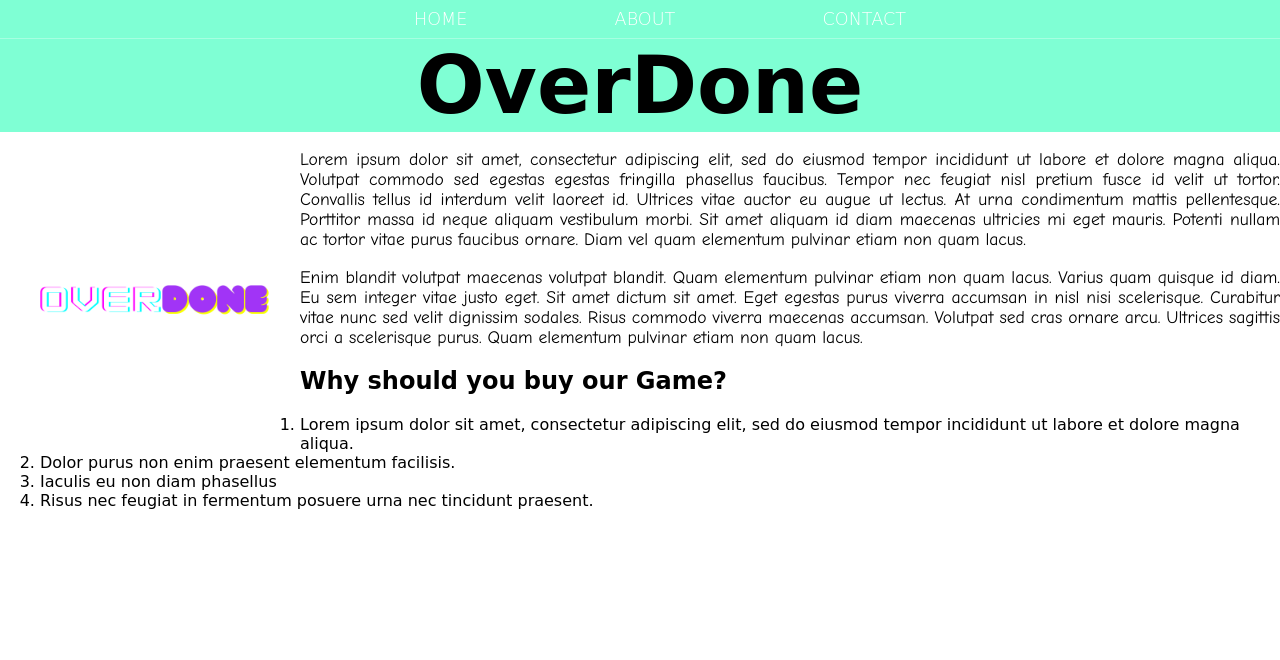
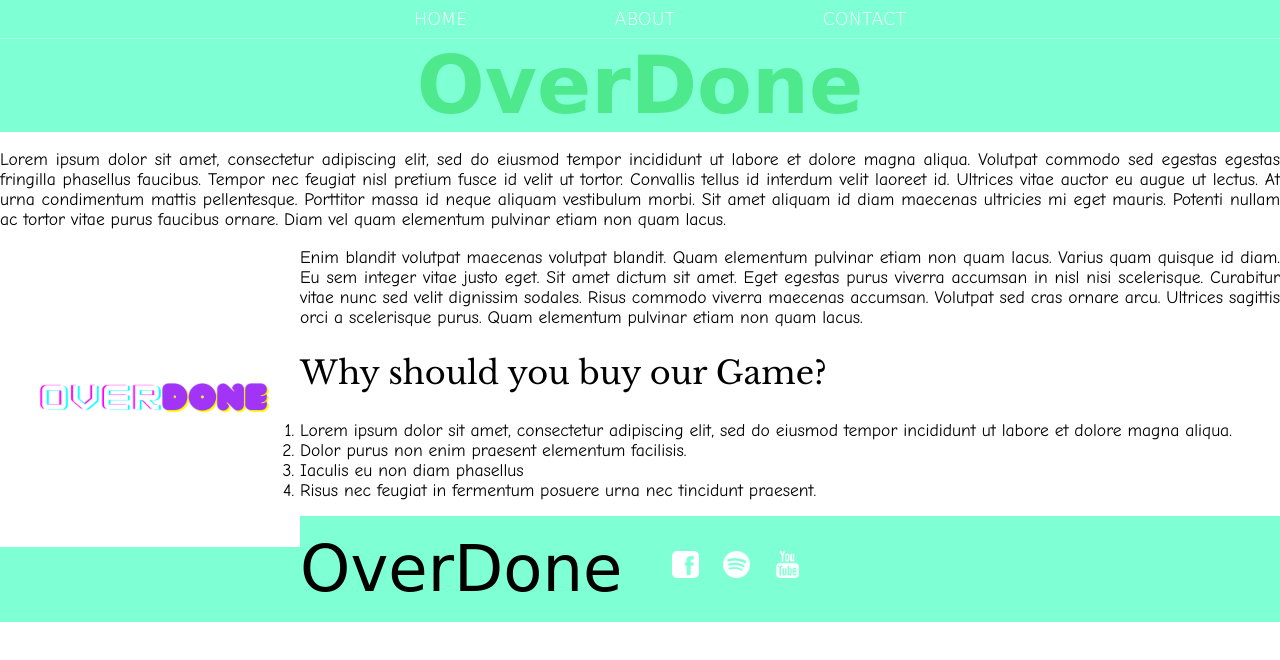
Before and after one commit to diremu/Random-Website-Design, a plain HTML site: page Working/index.html in a window 1280 px wide. Drawn offline with nearby package versions, Linux system fonts and the light colour scheme; a web font is replaced by a local one.

Commit message:
Further Changes and v0.2.1 of the home page

```diff
--- a/Working/index.html
+++ b/Working/index.html
@@ -19,11 +19,11 @@
     </header>
     <main>
         <section class="introduction">
+            <p class="introduction-text">           Lorem ipsum dolor sit amet, consectetur adipiscing elit, sed do eiusmod tempor incididunt ut labore et dolore magna aliqua. Volutpat commodo sed egestas egestas fringilla phasellus faucibus. Tempor nec feugiat nisl pretium fusce id velit ut tortor. Convallis tellus id interdum velit laoreet id. Ultrices vitae auctor eu augue ut lectus. At urna condimentum mattis pellentesque. Porttitor massa id neque aliquam vestibulum morbi. Sit amet aliquam id diam maecenas ultricies mi eget mauris. Potenti nullam ac tortor vitae purus faucibus ornare. Diam vel quam elementum pulvinar etiam non quam lacus.</p>
             <img src="Images/Over.png" alt="OverDone Logo" class="brand-logo">
-            <p class="introduction-text">           Lorem ipsum dolor sit amet, consectetur adipiscing elit, sed do eiusmod tempor incididunt ut labore et dolore magna aliqua. Volutpat commodo sed egestas egestas fringilla phasellus faucibus. Tempor nec feugiat nisl pretium fusce id velit ut tortor. Convallis tellus id interdum velit laoreet id. Ultrices vitae auctor eu augue ut lectus. At urna condimentum mattis pellentesque. Porttitor massa id neque aliquam vestibulum morbi. Sit amet aliquam id diam maecenas ultricies mi eget mauris. Potenti nullam ac tortor vitae purus faucibus ornare. Diam vel quam elementum pulvinar etiam non quam lacus.</p>
             <p class="introduction-text">Enim blandit volutpat maecenas volutpat blandit. Quam elementum pulvinar etiam non quam lacus. Varius quam quisque id diam. Eu sem integer vitae justo eget. Sit amet dictum sit amet. Eget egestas purus viverra accumsan in nisl nisi scelerisque. Curabitur vitae nunc sed velit dignissim sodales. Risus commodo viverra maecenas accumsan. Volutpat sed cras ornare arcu. Ultrices sagittis orci a scelerisque purus. Quam elementum pulvinar etiam non quam lacus.</p>
         </section>
-        <section class="body">
+        <section class="market">
             <h2 class="marketing">Why should you buy our Game?</h2>
             <ol>
                 <li>Lorem ipsum dolor sit amet, consectetur adipiscing elit, sed do eiusmod tempor incididunt ut labore et dolore magna aliqua.</li>
@@ -32,6 +32,18 @@
                 <li>Risus nec feugiat in fermentum posuere urna nec tincidunt praesent.</li>
             </ol>
         </section>
+        <footer class="main-footer">
+           <div class="container main-footer-container">
+                <p class="product-name">OverDone</p>
+                <nav class="nav footer-nav">
+                    <ul>
+                        <li><a href="www.facebook.com"><img src="Images/Facebook Logo.png" alt="Facebook" class="media"></a></li>
+                        <li><a href="www.spotify.com"><img src="Images/Spotify Logo.png" alt="Spotify" class="media"></a></li>
+                        <li><a href="www.youtube.com"><img src="Images/Youtube Logo.png" alt="YouTube" class="media"></a></li>
+                    </ul>
+                </nav>
+           </div>
+        </footer>
     </main>
 </body>
 </html>
--- a/Working/styles.css
+++ b/Working/styles.css
@@ -1,5 +1,5 @@
 @import url('https://fonts.googleapis.com/css2?family=Kranky&display=swap');
-
+@import url('https://fonts.googleapis.com/css2?family=Libre+Baskerville:wght@400;700&display=swap');
 * {
     box-sizing: border-box;
     font-family: 'Kranky', cursive;
@@ -42,11 +42,12 @@ html, body {
 }
 .product-name-large {
     font-size: 5em;
+    color: rgba(27, 209, 66, 0.486);
 }
 .nav a:hover {
     color: rgba(40, 38, 179, 0.404);
 }
-.introduction-text {
+.introduction-text, .market h2, .market li {
     text-align: justify;
     font-family: 'Comic Sans MS';
     font-size: 1.1em;
@@ -56,3 +57,24 @@ html, body {
     height: auto;
     float: left;
 }
+h2.marketing {
+    font-family: 'Libre Baskerville', serif;
+    font-size: 2em;
+    font-weight: lighter;
+}
+.main-footer {
+    background-color: aquamarine;
+    text-align: center;
+    padding: 1em;
+}
+.footer-nav img {
+    width: 30px;
+    height: auto;
+    display: inline-block;
+    padding: 0 5% 14% 5%;
+}
+.main-footer-container {
+    display: flex;
+    flex-direction: row;
+    align-items: center;
+}
```
Also changed, not shown: Working/Images/Facebook Logo.png (added), Working/Images/Spotify Logo.png (added), Working/Images/Youtube Logo.png (added).
